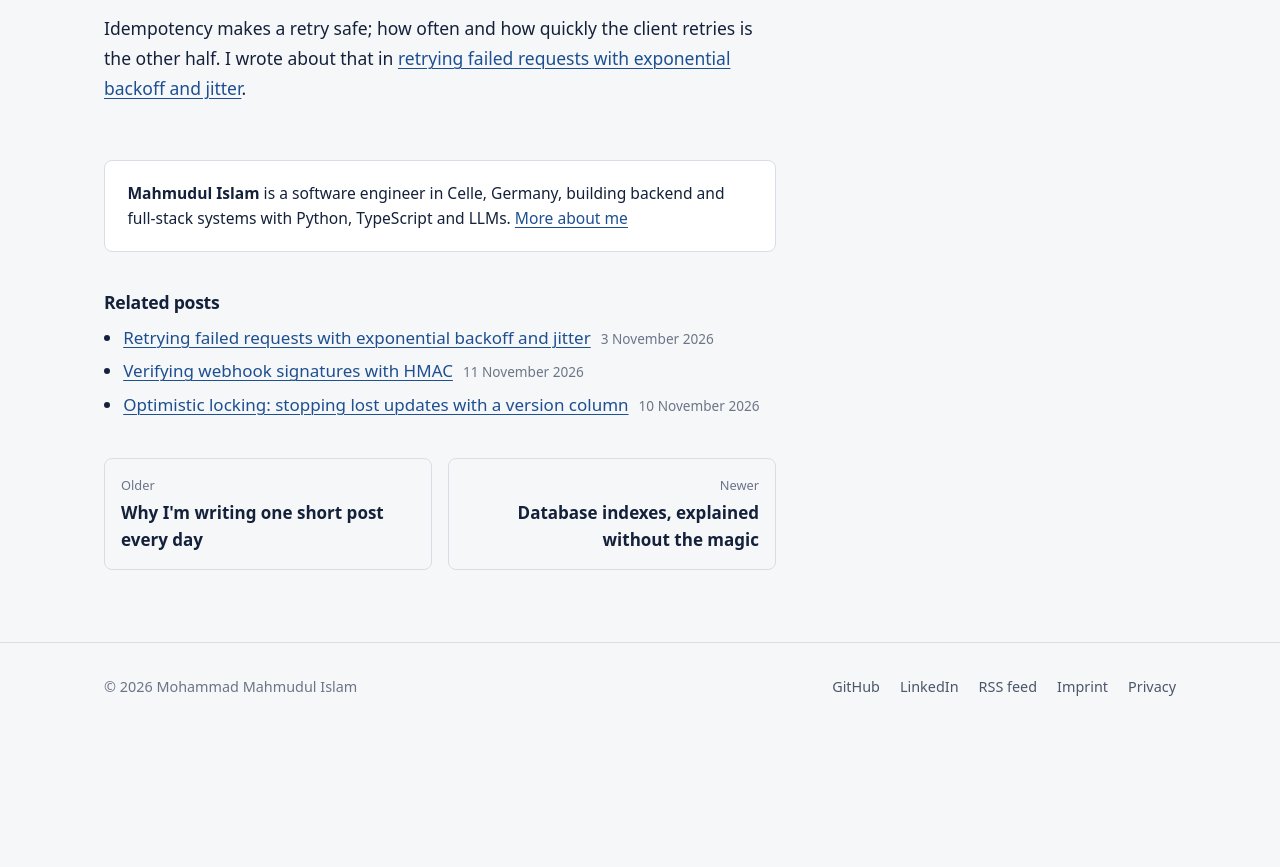
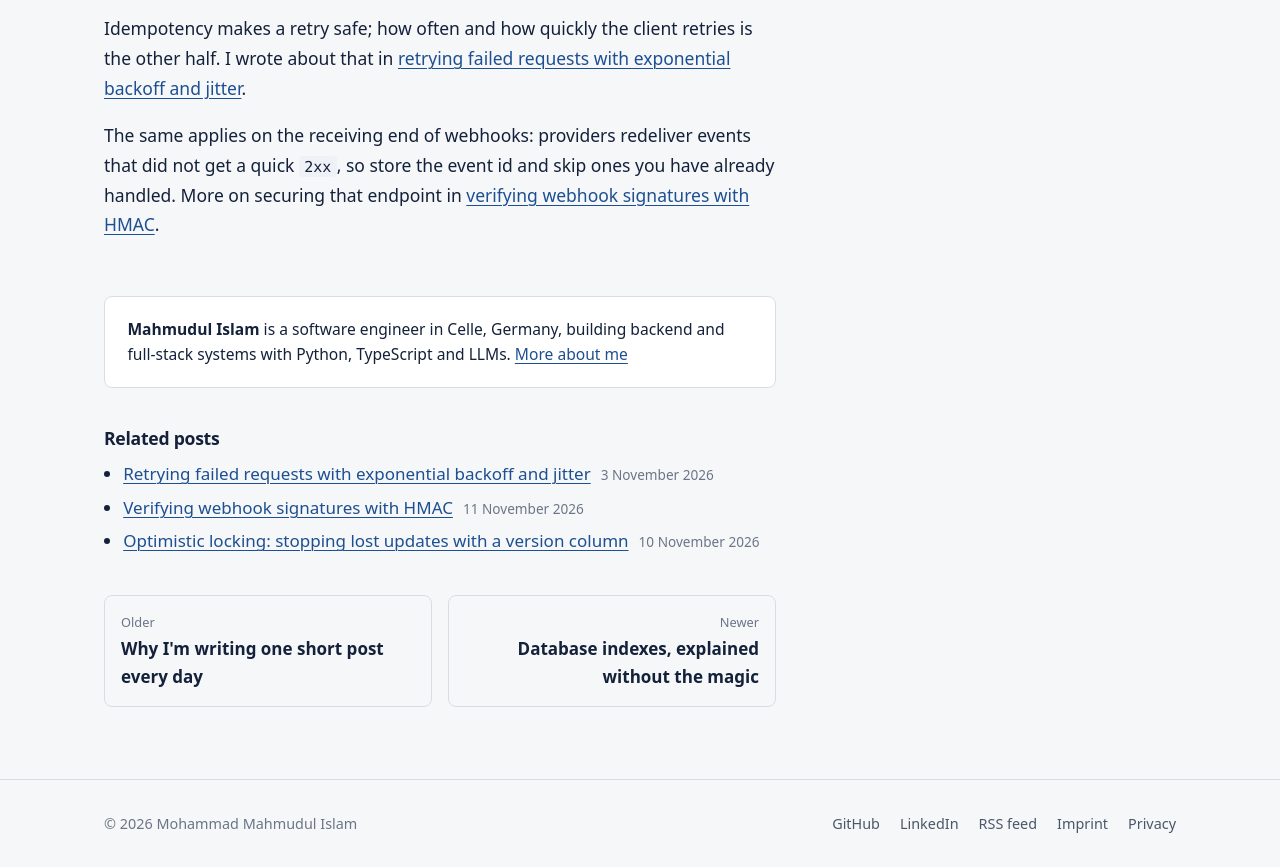
Before and after one commit to mahmudul-islam32/portfolio, an Astro site: page /blog/2026-10-23-idempotent-apis-safe-retries in a window 1280 px wide. Shown: the part 2620-3487 px from the top of the page. Before the commit the page ends 3350 px from the top, so only its background shows below. Built offline with nearby package versions, Linux system fonts and the light colour scheme; Astro itself is replaced by a stand-in of ours.

Commit message:
Link the idempotency post to the new webhook signatures post

```diff
--- a/src/content/blog/2026-10-23-idempotent-apis-safe-retries.md
+++ b/src/content/blog/2026-10-23-idempotent-apis-safe-retries.md
@@ -56,3 +56,5 @@ This version has a gap: two identical requests arriving at the same moment could
 You cannot prevent failures, but you can make retrying cheap and harmless. If a client is allowed to ask twice, make sure the second answer is the same as the first.
 
 Idempotency makes a retry safe; how often and how quickly the client retries is the other half. I wrote about that in [retrying failed requests with exponential backoff and jitter](/blog/2026-11-03-retries-exponential-backoff-jitter/).
+
+The same applies on the receiving end of webhooks: providers redeliver events that did not get a quick `2xx`, so store the event id and skip ones you have already handled. More on securing that endpoint in [verifying webhook signatures with HMAC](/blog/2026-11-11-verifying-webhook-signatures/).
```
